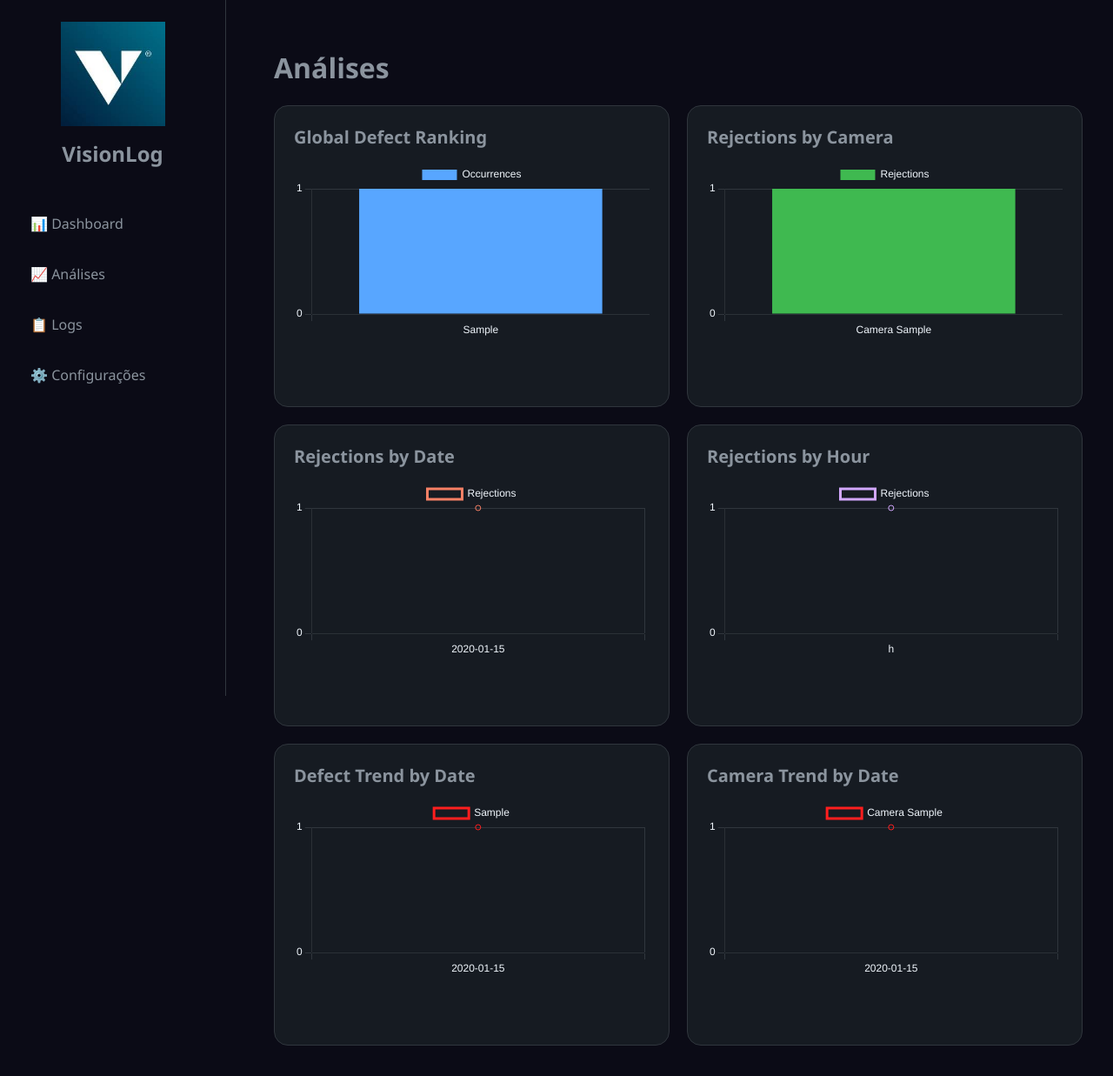
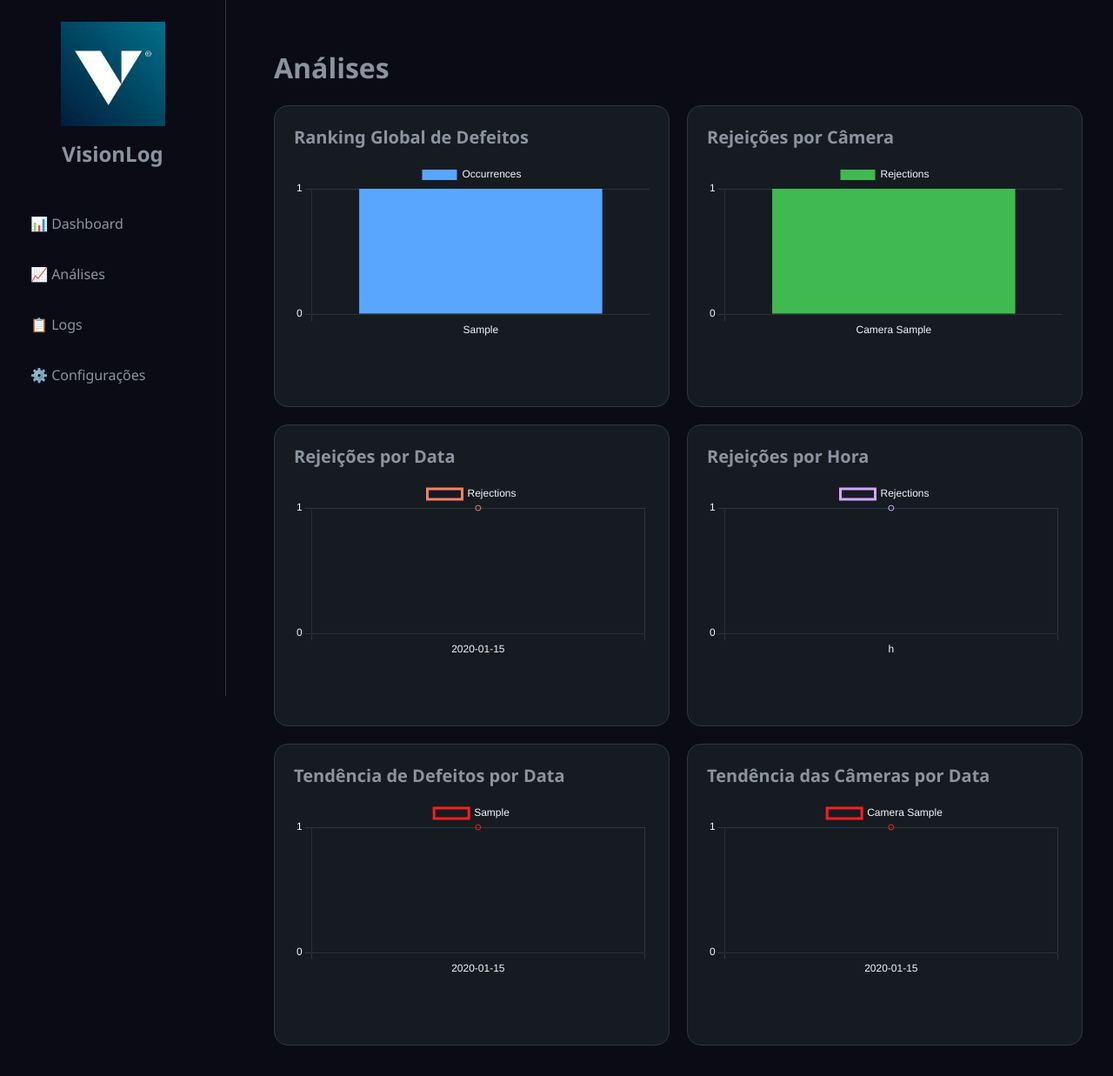
Before and after one commit to Thlsslvg/VisionLog, a Flask app: page /analytics in a window 1280 px wide. Shown: the whole page at 87% size. Run offline with Flask 3, Linux system fonts and the light colour scheme; tables that the repository leaves empty hold one stand-in row (values such as "Sample post").

Commit message:
Update analytics.html

```diff
--- a/VisionLog_Web/templates/analytics.html
+++ b/VisionLog_Web/templates/analytics.html
@@ -17,42 +17,42 @@ Analytics
 <div class="chart-grid">
 
     <div class="chart-card">
-        <h2>Global Defect Ranking</h2>
+        <h2>{{ t("global_defect_ranking") }}</h2>
         <div class="chart-box">
             <canvas id="defectsChart"></canvas>
         </div>
     </div>
 
     <div class="chart-card">
-        <h2>Rejections by Camera</h2>
+        <h2>{{ t("rejections_by_camera") }}</h2>
         <div class="chart-box">
             <canvas id="camerasChart"></canvas>
         </div>
     </div>
 
     <div class="chart-card">
-        <h2>Rejections by Date</h2>
+        <h2>{{ t("rejections_by_date") }}</h2>
         <div class="chart-box">
             <canvas id="datesChart"></canvas>
         </div>
     </div>
 
     <div class="chart-card">
-        <h2>Rejections by Hour</h2>
+        <h2>{{ t("rejections_by_hour") }}</h2>
         <div class="chart-box">
             <canvas id="hoursChart"></canvas>
         </div>
     </div>
 
     <div class="chart-card">
-        <h2>Defect Trend by Date</h2>
+        <h2>{{ t("defect_trend_by_date") }}</h2>
         <div class="chart-box trend-box">
             <canvas id="defectTrendChart"></canvas>
         </div>
     </div>
 
     <div class="chart-card">
-        <h2>Camera Trend by Date</h2>
+        <h2>{{ t("camera_trend_by_date") }}</h2>
         <div class="chart-box trend-box">
             <canvas id="cameraTrendChart"></canvas>
         </div>
@@ -61,6 +61,7 @@ Analytics
 </div>
 
 <script>
+
 const defectsLabels = [
 {% for item in data.defects %}
 "{{ item.defect }}",
@@ -128,6 +129,7 @@ const cameraTrendRaw = [
 },
 {% endfor %}
 ];
+
 </script>
 
 <script src="{{ url_for('static', filename='js/charts.js') }}"></script>
@@ -139,6 +141,7 @@ const cameraTrendRaw = [
     <p>{{ t("place_logs") }}</p>
 </div>
 
+
 {% endif %}
 
 {% endblock %}
```
Lines whose indentation alone changed are shown as unchanged.
